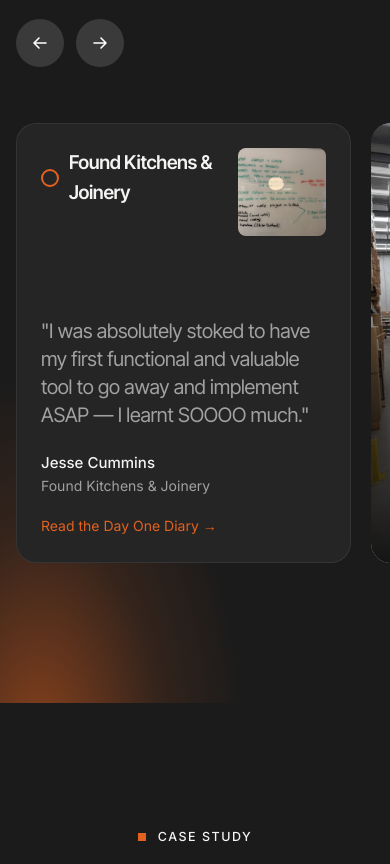
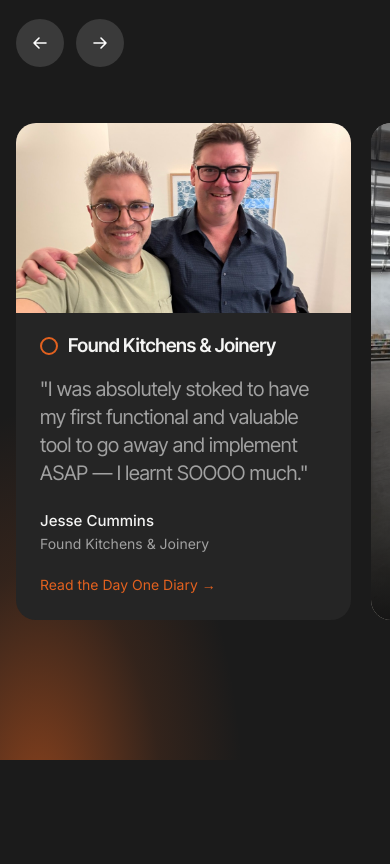
Before and after one commit to calabromarkai/AI-Ignite, a plain HTML site: page index.html in a window 390 px wide. Shown: the part 6360-7224 px from the top of the page. Drawn offline with Linux system fonts and the light colour scheme.

Commit message:
Merge the two Found Kitchens diary cards into one with a new photo
Co-Authored-By: Claude Opus 5.5 <noreply@anthropic.com>

```diff
--- a/index.html
+++ b/index.html
@@ -597,7 +597,6 @@
       flex-shrink: 0;
     }
 
-    .t-thumb { width: 116px; height: 116px; border-radius: 8px; object-fit: cover; flex-shrink: 0; }
 
     .t-quote {
       margin-top: auto;
@@ -627,6 +626,22 @@
     }
 
     .t-card.photo > *:not(img) { position: relative; z-index: 1; }
+
+    /* photo across the top, quote below it on the plain card (for close-up photos) */
+    .t-card.photo-top { border: none; }
+
+    .t-card.photo-top > img {
+      display: block;
+      width: calc(100% + 48px);
+      max-width: none;
+      height: 206px;
+      margin: -24px -24px 18px;
+      object-fit: cover;
+    }
+
+    .t-card.photo-top .t-quote { margin-top: 14px; }
+
+    .t-card.photo-top .t-who { margin-top: auto; padding-top: 22px; }
 
     /* ── CASE STUDY ── */
     .case { background: var(--bg); padding-top: 120px; }
@@ -917,7 +932,7 @@
       .value-card { min-height: 0; }
       .value-card h3 { margin-top: 40px; }
       .t-card { flex-basis: 86vw; min-height: 440px; }
-      .t-thumb { width: 88px; height: 88px; }
+      .t-card.photo-top > img { height: 190px; }
       .t-track { margin-right: -16px; padding-right: 16px; }
       .case-stats strong { font-size: 32px; }
       .logos { padding: 0; gap: 18px 28px; justify-content: center; }
@@ -1098,11 +1113,9 @@
         </div>
       </div>
       <div class="t-track" id="t-track">
-        <a href="/day-one-diaries-jesse.html" class="card t-card">
-          <div class="t-top">
-            <span class="t-company">Found Kitchens &amp; Joinery</span>
-            <img src="Jesse-Whiteboard.jpeg" alt="The end-of-day whiteboard from Jesse's Day One" class="t-thumb" />
-          </div>
+        <a href="/day-one-diaries-jesse.html" class="card t-card photo-top">
+          <img src="Jesse-Mark-selfie.jpg" alt="Mark with Jesse Cummins of Found Kitchens &amp; Joinery" style="object-position: 45% 15%;" />
+          <span class="t-company">Found Kitchens &amp; Joinery</span>
           <p class="t-quote">"I was absolutely stoked to have my first functional and valuable tool to go away and implement ASAP — I learnt SOOOO much."</p>
           <div class="t-who">Jesse Cummins<span>Found Kitchens &amp; Joinery</span></div>
           <div class="t-read">Read the Day One Diary →</div>
@@ -1128,14 +1141,6 @@
           </div>
           <p class="t-quote">"It can pretty much do anything — but you've got to give it the time to dedicate to it, which ultimately saves you time in the long run."</p>
           <div class="t-who">Daniel Hopper<span>In-Line Projects, Construction &amp; Project Delivery</span></div>
-          <div class="t-read">Read the Day One Diary →</div>
-        </a>
-        <a href="/day-one-diaries-jesse.html" class="card t-card">
-          <div class="t-top">
-            <span class="t-company">Found Kitchens &amp; Joinery</span>
-          </div>
-          <p class="t-quote">"Yes, definitely! This is perfect for anyone like me who is so busy."</p>
-          <div class="t-who">Jesse Cummins<span>On whether he'd recommend AI Ignite</span></div>
           <div class="t-read">Read the Day One Diary →</div>
         </a>
       </div>
```
Also changed, not shown: Jesse-Mark-selfie.jpg (added).
